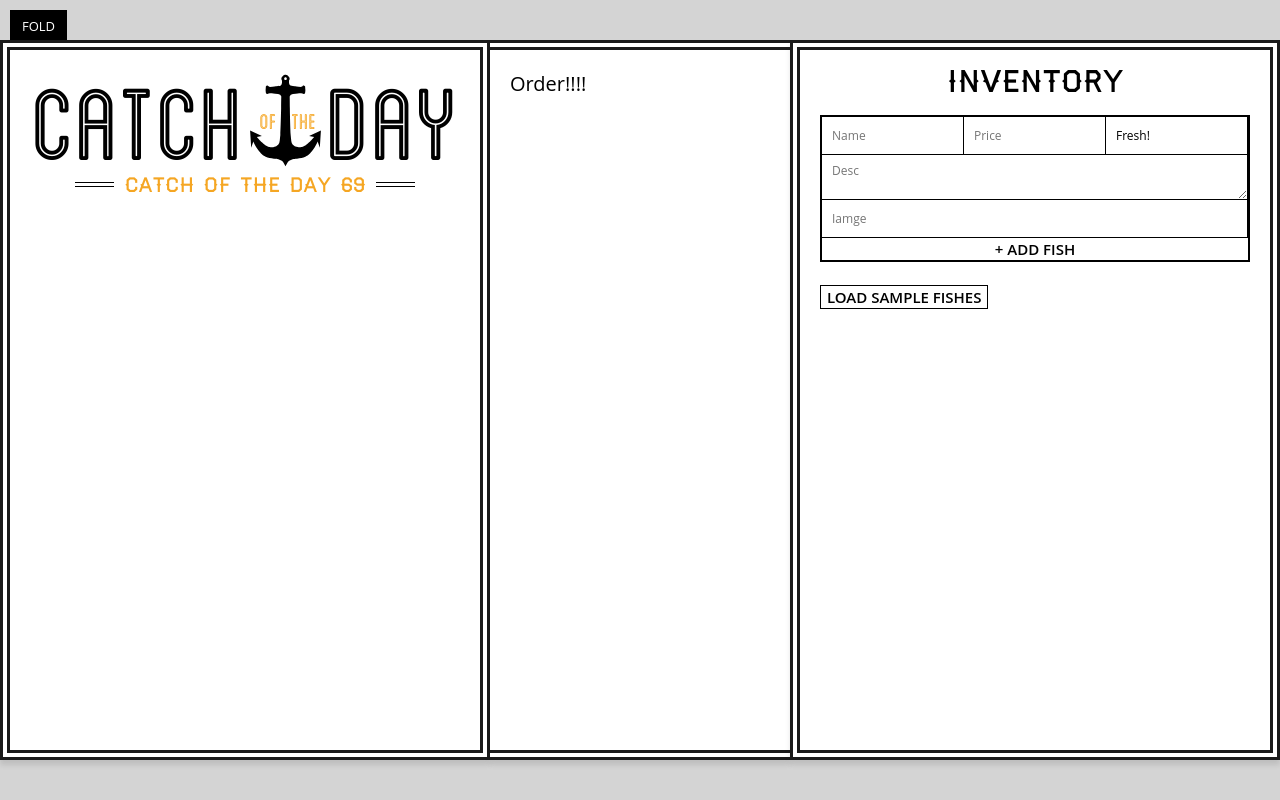
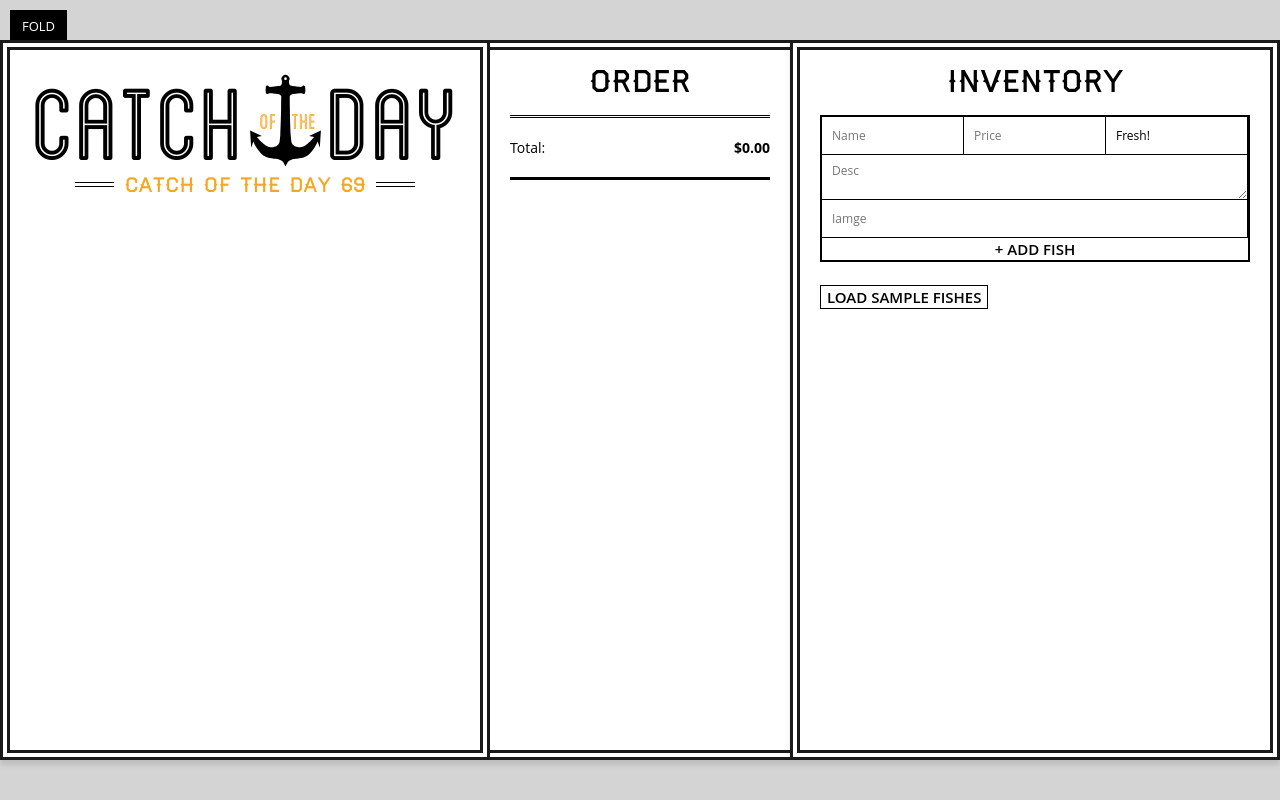
Before and after one commit to Kartikkman/FishStore, a React (Create React App) app in the folder catch-of-the-day/: page / in a window 1280 px wide. Both pictures are taken after a click on the button "CLICK ME!". Built offline with nearby package versions, Linux system fonts and the light colour scheme.

Commit message:
Displaying the Order State

```diff
--- a/catch-of-the-day/src/components/App.js
+++ b/catch-of-the-day/src/components/App.js
@@ -28,7 +28,19 @@ class App extends React.Component {
         // Set the enw fishses object to state
             this.setState( { fishes : sampleFishList});
 
-    }
+    };
+
+    addToOrder = (fish) => {
+
+        // 1. Take a copy of the existing state
+            const order = {... this.state.order};
+        // 2. Either add the order or update the quantity of the order
+            order[fish] = order[fish] + 1 || 1;
+        // Set the enw fishses object to state
+            this.setState({order});
+
+    };
+
 
     render() {
 
@@ -38,11 +50,11 @@ class App extends React.Component {
                 <div className="menu">
                     <Header tagline="Catch of The Day" age={69} cool={true} />
                     <ul className="fishses">
-                        {Object.keys(this.state.fishes).map( key => <Fish key={key} details={this.state.fishes[key]} />)}
+                        {Object.keys(this.state.fishes).map( key => <Fish key={key} index={key} details={this.state.fishes[key]} addToOrder={this.addToOrder} />)}
 
                     </ul>
                 </div>
-                <Order />
+                <Order orders={this.state.order} fishes={this.state.fishes} />
                 <Inventory addFish = {this.addFish} loadSampleFishes = {this.loadSampleFishes} />
             </div>
         );
--- a/catch-of-the-day/src/components/Fish.js
+++ b/catch-of-the-day/src/components/Fish.js
@@ -1,22 +1,29 @@
 import React from "react";
 import { formatPrice } from "../helpers";
 
-class Fish extends React.Component{
+class Fish extends React.Component {
 
-    render()
-    {
 
-        const {image, name, price, description, status} = this.props.details;
+    addFishOrder = (event) => {
 
+        return this.props.addToOrder(this.props.index);
+
+    };
+
+
+    render() {
+
+        const { image, name, price, desc, status } = this.props.details;
+        const isAvailable = status === 'available';
         return (
 
             <li className="menu-fish">
-                <img src={image} alt = {name}/>
+                <img src={image} alt={name} />
                 <h3 className="fish-name">{name}
-                <span className="price">{formatPrice(price)}</span>
+                    <span className="price">{formatPrice(price)}</span>
                 </h3>
-                <p>{description}</p>
-                <button>Add to Cart</button>
+                <p>{desc}</p>
+                <button disabled={!isAvailable} onClick={this.addFishOrder}>{isAvailable ? 'Add to Cart' : 'Sold Out'}</button>
             </li>
 
 
--- a/catch-of-the-day/src/components/Order.js
+++ b/catch-of-the-day/src/components/Order.js
@@ -1,12 +1,60 @@
 import React from "react";
+import { formatPrice } from "../helpers";
 
-class Order extends React.Component{
+class Order extends React.Component {
 
-    render()
-    {
-        return <div className="Order">Order!!!!</div>;
+    render() {
+        const orderIds = Object.keys(this.props.orders);
+        const total = orderIds.reduce((prevTotal, key) => {
+
+            const fish = this.props.fishes[key];
+            const count = this.props.orders[key];
+            const isAvailable = fish && fish.status === 'available';
+            if (isAvailable) {
+                return prevTotal + (count * fish.price);
+            }
+
+            return prevTotal;
+
+        }, 0);
+
+        return (
+
+            <div className="order-wrap">
+                <h2>Order</h2>
+                <ul className="order">{orderIds.map(this.renderOrder)}</ul>
+                <div className="total">
+                    Total:
+                    <strong>{formatPrice(total)}</strong>
+                </div>
+            </div>
+
+
+        );
 
     }
+
+    renderOrder = (key) => {
+
+        const fish = this.props.fishes[key];
+        const count = this.props.orders[key];
+        const isAvailable = fish && fish.status === 'available';
+        if (isAvailable) {
+            return (
+                <li key={key}>{count} lbs {fish.name}
+                    {formatPrice(count * fish.price)}
+                </li>);
+        }else
+        {
+            return <li key={key}>Sorry {fish ? fish.name : 'fish'} is no longer available !!!</li>
+        }
+
+
+
+
+    };
+
+
 }
 
 export default Order;
```
